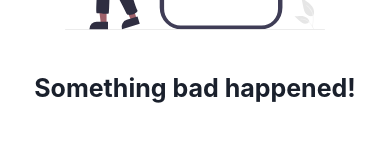
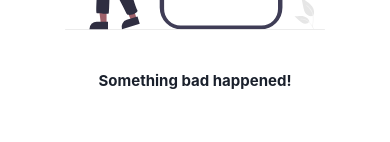
Before and after one commit to ishitagattani/Trello-Clone, a Next.js app: page /error in a window 390 px wide. Shown: the part 360-502 px from the top of the page. Built offline with nearby package versions, Linux system fonts and the light colour scheme.

Commit message:
feat:responsive

```diff
--- a/pages/error/index.tsx
+++ b/pages/error/index.tsx
@@ -10,11 +10,10 @@ const ErrorPage = () => {
           mr="auto"
           my="40px"
           src="/error/access_denied.svg"
-          display="inline-block"
-          alt="brand logo"
+          alt="error"
         />
       </Box>
-      <Text textAlign="center" fontWeight="bold" fontSize="25px">
+      <Text textAlign="center" fontWeight="bold" fontSize={['15px', '15px', '25px', '25px']}>
         Something bad happened!
       </Text>
     </>
```
